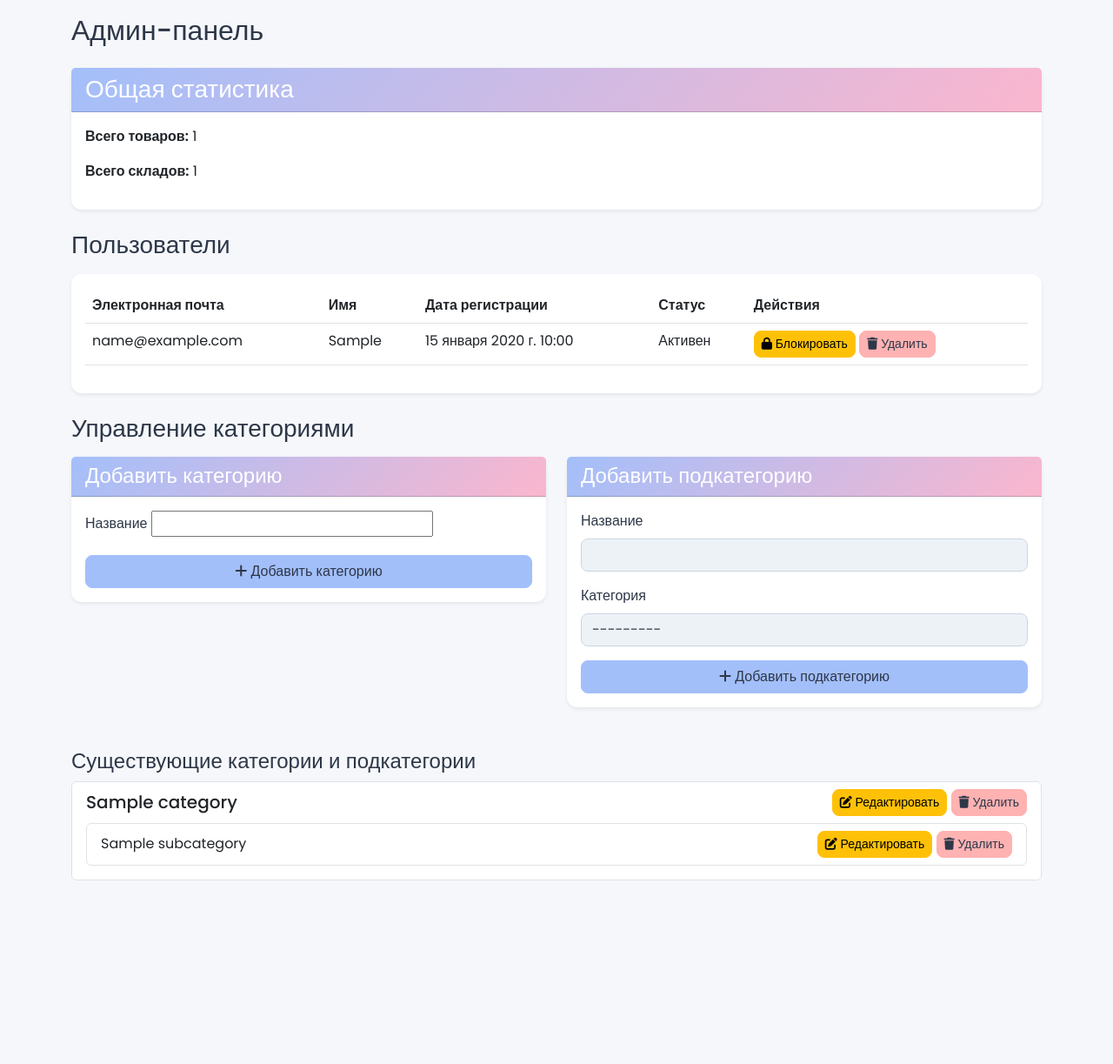
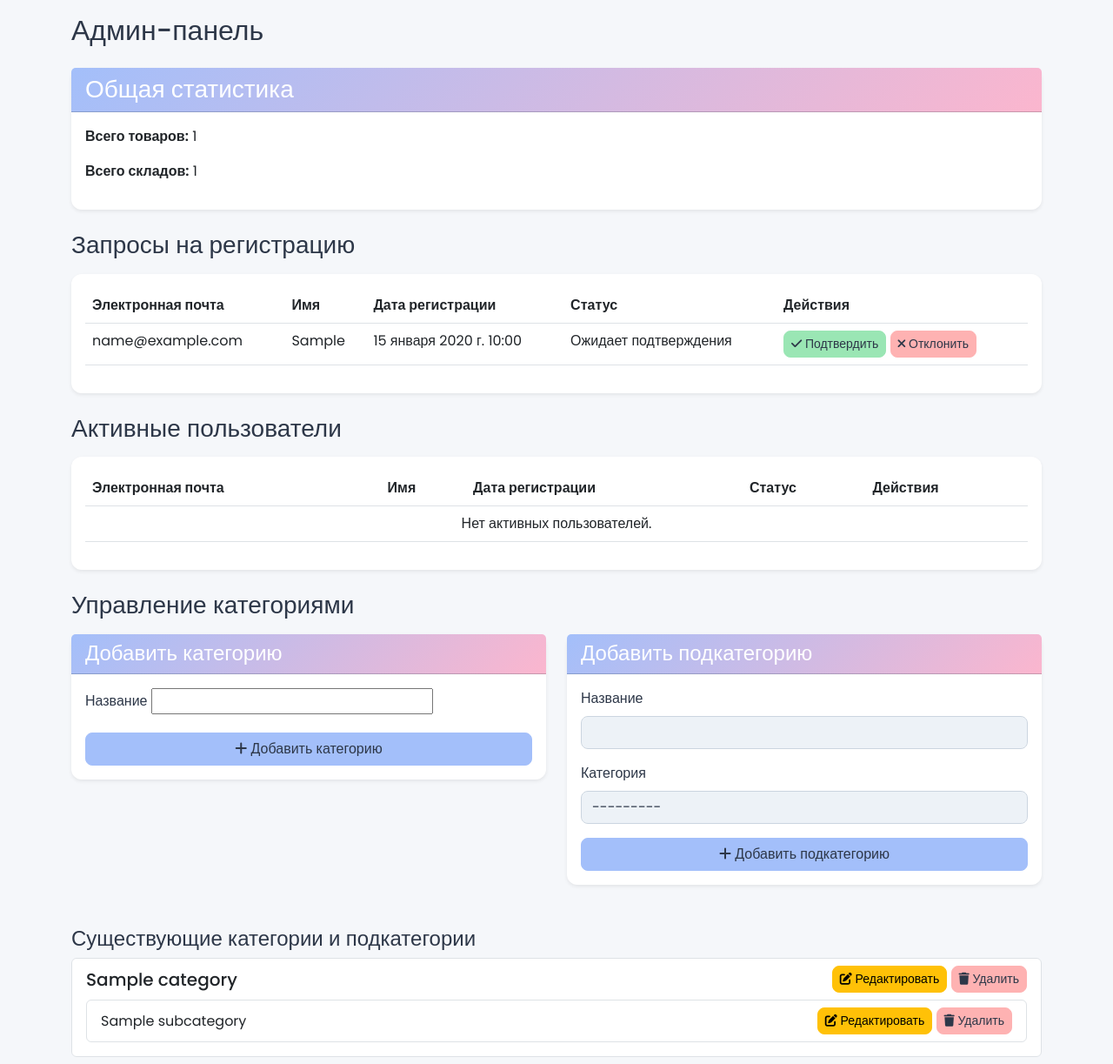
Before and after one commit to KopzhasharovAzamat/python_crm, a Django app: page /admin-panel/ in a window 1280 px wide. Shown: the part 56-1279 px from the top of the page at 87% size. Before the commit the page ends 1068 px from the top, so only its background shows below. Run offline with Django 5.2, Linux system fonts and the light colour scheme; a user stored in the database is signed in; tables that the repository leaves empty hold one stand-in row (values such as "Sample post").

Commit message:
36-th commit: * Registration requests.

```diff
--- a/inventory/forms.py
+++ b/inventory/forms.py
@@ -4,18 +4,25 @@ from django.contrib.auth.forms import UserCreationForm
 from django.contrib.auth.models import User
 from .models import Product, Warehouse, Category, Subcategory, UserSettings, CartItem, SaleItem
 
-class RegisterForm(UserCreationForm):
-    email = forms.EmailField(required=True, label="Электронная почта")
-    first_name = forms.CharField(max_length=100, required=True, label="Имя")
+class RegisterForm(forms.ModelForm):
+    password = forms.CharField(widget=forms.PasswordInput, label="Пароль")
+    email = forms.EmailField(label="Электронная почта", required=True)  # Новое поле для email
 
     class Meta:
         model = User
-        fields = ['username', 'email', 'first_name', 'password1', 'password2']
+        fields = ['username', 'email', 'first_name', 'password']
         labels = {
             'username': 'Имя пользователя',
-            'password1': 'Пароль',
-            'password2': 'Подтверждение пароля',
+            'email': 'Электронная почта',
+            'first_name': 'Имя',
+            'password': 'Пароль',
         }
+
+    def clean_email(self):
+        email = self.cleaned_data['email']
+        if User.objects.filter(email=email).exists():
+            raise forms.ValidationError("Этот email уже используется.")
+        return email
 
 class LoginForm(forms.Form):
     username = forms.CharField(label="Имя пользователя")
--- a/inventory/models.py
+++ b/inventory/models.py
@@ -143,6 +143,7 @@ class Return(models.Model):
 class UserSettings(models.Model):
     user = models.OneToOneField(User, on_delete=models.CASCADE, verbose_name="Пользователь")
     hide_cost_price = models.BooleanField(default=False, verbose_name="Скрыть себестоимость")
+    is_pending = models.BooleanField(default=True, verbose_name="Ожидает подтверждения")  # Новое поле
 
     class Meta:
         verbose_name = "Настройки пользователя"
--- a/inventory/views.py
+++ b/inventory/views.py
@@ -63,14 +63,24 @@ def register(request):
     if request.method == 'POST':
         form = RegisterForm(request.POST)
         if form.is_valid():
-            user = form.save()
-            UserSettings.objects.create(user=user)
+            # Создаём пользователя вручную
+            user = User(
+                username=form.cleaned_data['username'],
+                email=form.cleaned_data['email'],  # Сохраняем email
+                first_name=form.cleaned_data['first_name'],
+                is_active=False  # Пользователь неактивен до подтверждения
+            )
+            user.set_password(form.cleaned_data['password'])
+            user.save()
+            # Создаём настройки пользователя с флагом is_pending=True
+            UserSettings.objects.create(user=user, is_pending=True)
+            # Логируем регистрацию
             LogEntry.objects.create(
                 user=user,
                 action_type='REGISTER',
-                message=f'Новый пользователь {user.username} зарегистрирован'
+                message=f'Новый пользователь {user.username} зарегистрирован и ожидает подтверждения'
             )
-            messages.success(request, 'Регистрация успешна! Пожалуйста, войдите.')
+            messages.success(request, 'Регистрация успешна! Ожидайте подтверждения администратором.')
             return redirect('login')
         else:
             messages.error(request, 'Ошибка при регистрации. Проверьте данные.')
@@ -999,11 +1009,32 @@ def subcategory_delete(request, subcategory_id):
 @user_passes_test(lambda u: u.is_superuser)
 def admin_panel(request):
     if request.method == 'POST':
-        if 'user_id' in request.POST:  # Обработка действий с пользователями
+        if 'user_id' in request.POST:
             user_id = request.POST.get('user_id')
             action = request.POST.get('action')
-            user = User.objects.get(id=user_id)
-            if action == 'block':
+            user = get_object_or_404(User, id=user_id)
+            user_settings = get_object_or_404(UserSettings, user=user)
+
+            if action == 'approve' and user_settings.is_pending:
+                user.is_active = True
+                user_settings.is_pending = False
+                user_settings.save()
+                user.save()
+                LogEntry.objects.create(
+                    user=request.user,
+                    action_type='APPROVE',
+                    message=f'Регистрация пользователя {user.username} подтверждена администратором {request.user.username}'
+                )
+                messages.success(request, f'Регистрация пользователя {user.username} подтверждена.')
+            elif action == 'reject' and user_settings.is_pending:
+                LogEntry.objects.create(
+                    user=request.user,
+                    action_type='REJECT',
+                    message=f'Регистрация пользователя {user.username} отклонена администратором {request.user.username}'
+                )
+                user.delete()
+                messages.success(request, f'Запрос на регистрацию пользователя {user.username} отклонён.')
+            elif action == 'block' and not user_settings.is_pending:
                 user.is_active = False
                 user.save()
                 LogEntry.objects.create(
@@ -1012,7 +1043,7 @@ def admin_panel(request):
                     message=f'Пользователь {user.username} заблокирован администратором {request.user.username}'
                 )
                 messages.success(request, f'Пользователь {user.username} заблокирован.')
-            elif action == 'unblock':
+            elif action == 'unblock' and not user_settings.is_pending:
                 user.is_active = True
                 user.save()
                 LogEntry.objects.create(
@@ -1021,7 +1052,7 @@ def admin_panel(request):
                     message=f'Пользователь {user.username} разблокирован администратором {request.user.username}'
                 )
                 messages.success(request, f'Пользователь {user.username} разблокирован.')
-            elif action == 'delete':
+            elif action == 'delete' and not user_settings.is_pending:
                 LogEntry.objects.create(
                     user=request.user,
                     action_type='DELETE',
@@ -1030,15 +1061,19 @@ def admin_panel(request):
                 user.delete()
                 messages.success(request, f'Пользователь {user.username} удален.')
             return redirect('admin_panel')
-    # Подготавливаем контекст для страницы
-    users = User.objects.all()
+
+    # Разделяем пользователей на ожидающих подтверждения и активных
+    pending_users = User.objects.filter(usersettings__is_pending=True)
+    active_users = User.objects.filter(usersettings__is_pending=False).exclude(is_superuser=True)  # Исключаем админов
+
     categories = Category.objects.all()
     total_products = Product.objects.count()
     total_warehouses = Warehouse.objects.count()
     category_form = CategoryForm()
     subcategory_form = SubcategoryForm()
     return render(request, 'admin.html', {
-        'users': users,
+        'pending_users': pending_users,
+        'active_users': active_users,
         'categories': categories,
         'total_products': total_products,
         'total_warehouses': total_warehouses,
--- a/templates/admin.html
+++ b/templates/admin.html
@@ -1,4 +1,3 @@
-<!-- templates/admin.html -->
 <!-- templates/admin.html -->
 {% extends 'base.html' %}
 {% load i18n %}
@@ -17,9 +16,9 @@
     </div>
 </div>
 
-<!-- Пользователи -->
-<h3 class="mb-3 animate__animated animate__fadeIn">Пользователи</h3>
-<div class="card shadow-sm animate__animated animate__fadeInUp">
+<!-- Запросы на регистрацию -->
+<h3 class="mb-3 animate__animated animate__fadeIn">Запросы на регистрацию</h3>
+<div class="card shadow-sm mb-4 animate__animated animate__fadeInUp">
     <div class="card-body">
         <div class="table-responsive">
             <table class="table table-hover">
@@ -33,10 +32,48 @@
                     </tr>
                 </thead>
                 <tbody>
-                    {% for user in users %}
+                    {% for user in pending_users %}
                     <tr>
-                        <td>{{ user.email }}</td>
-                        <td>{{ user.first_name }}</td>
+                        <td>{{ user.email|default:"—" }}</td>
+                        <td>{{ user.first_name|default:user.username }}</td>
+                        <td>{{ user.date_joined }}</td>
+                        <td>Ожидает подтверждения</td>
+                        <td>
+                            <button class="btn btn-success btn-sm delete-btn" data-action="{% url 'admin_panel' %}" data-action-type="approve" data-user-id="{{ user.id }}" data-message="Вы уверены, что хотите подтвердить регистрацию пользователя {{ user.username }}?"><i class="fas fa-check"></i> Подтвердить</button>
+                            <button class="btn btn-danger btn-sm delete-btn" data-action="{% url 'admin_panel' %}" data-action-type="reject" data-user-id="{{ user.id }}" data-message="Вы уверены, что хотите отклонить регистрацию пользователя {{ user.username }}?"><i class="fas fa-times"></i> Отклонить</button>
+                        </td>
+                    </tr>
+                    {% empty %}
+                    <tr>
+                        <td colspan="5" class="text-center">Нет запросов на регистрацию.</td>
+                    </tr>
+                    {% endfor %}
+                </tbody>
+            </table>
+        </div>
+    </div>
+</div>
+
+<!-- Активные пользователи -->
+<h3 class="mb-3 animate__animated animate__fadeIn">Активные пользователи</h3>
+<div class="card shadow-sm mb-4 animate__animated animate__fadeInUp">
+    <div class="card-body">
+        <div class="table-responsive">
+            <table class="table table-hover">
+                <thead>
+                    <tr>
+                        <th>Электронная почта</th>
+                        <th>Имя</th>
+                        <th>Дата регистрации</th>
+                        <th>Статус</th>
+                        <th>Действия</th>
+                    </tr>
+                </thead>
+                <tbody>
+                    {% for user in active_users %}
+                    <tr>
+                        <td>{{ user.email|default:"—" }}</td>
+                        <td>{{ user.first_name|default:user.username }}</td>
                         <td>{{ user.date_joined }}</td>
                         <td>{{ user.is_active|yesno:"Активен,Заблокирован" }}</td>
                         <td>
@@ -47,6 +84,10 @@
                             {% endif %}
                             <button class="btn btn-danger btn-sm delete-btn" data-action="{% url 'admin_panel' %}" data-action-type="delete" data-user-id="{{ user.id }}" data-message="Вы уверены, что хотите удалить пользователя {{ user.username }}?"><i class="fas fa-trash"></i> Удалить</button>
                         </td>
+                    </tr>
+                    {% empty %}
+                    <tr>
+                        <td colspan="5" class="text-center">Нет активных пользователей.</td>
                     </tr>
                     {% endfor %}
                 </tbody>
```
